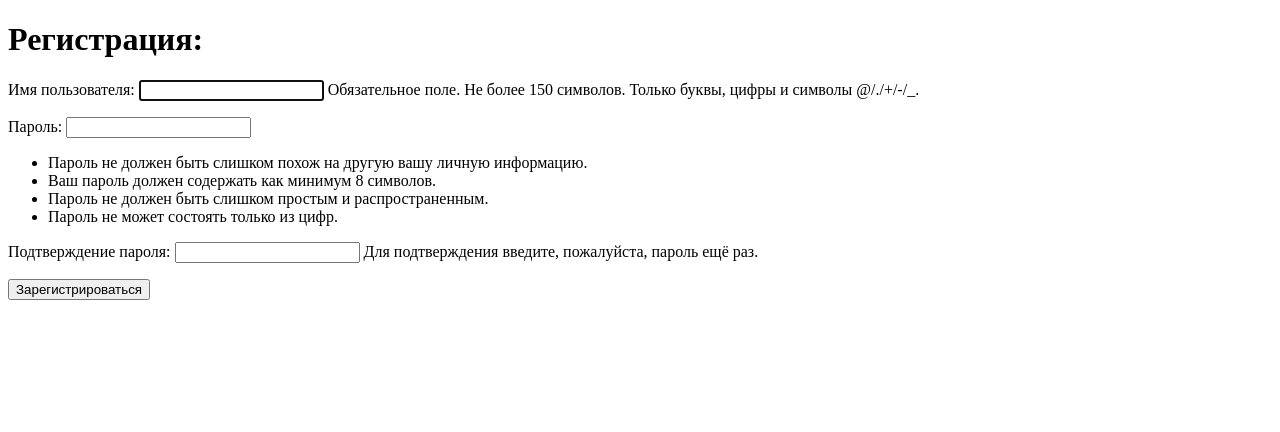
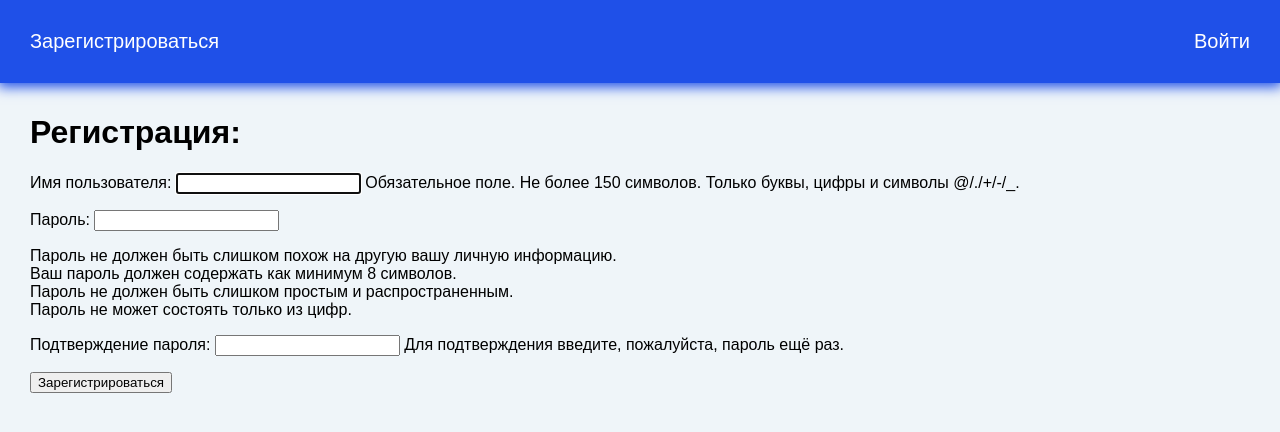
Before and after one commit to Hammer3355/third_project, a Django app: page /signup/ in a window 1280 px wide. Shown: the top 432 px of the page. Run offline with Django 4.2, Linux system fonts and the light colour scheme.

Commit message:
Добавлены стили

```diff
--- /dev/null
+++ b/todos/todo/static/css/style.css
@@ -0,0 +1,42 @@
+body {
+    background-color: #EFF5F9;
+    padding: 0;
+    margin: 0;
+    font-family: Arial, Helvetica, sans-serif;
+}
+
+.wrap{
+    min-width: 1200px;
+    margin: 0 auto;
+    padding: 10px 30px;
+    box-sizing: border-box;
+}
+
+.menu {
+    background: #1F50E8;
+    box-shadow: 0 2px 12px 2px #1F50E8;
+}
+
+ul {
+    list-style: none;
+    padding: 0;
+}
+
+.menu ul {
+    display: flex;
+    justify-content: space-between;
+    font-size: 20px;
+}
+
+.menu .logo {
+    margin-right: 30%;
+    color: #fff;
+}
+
+a {
+    text-decoration: none;
+}
+
+.menu a {
+    color: #fff;
+}
--- a/todos/todo/templates/todo/base.html
+++ b/todos/todo/templates/todo/base.html
@@ -1,13 +1,35 @@
 <!DOCTYPE html>
+{% load static %}
 <html lang="en">
 <head>
 	<meta charset="UTF-8">
 	<title>Title</title>
+	<link rel="stylesheet" href="{% static 'css/style.css' %}">
 </head>
 <body>
+{% if user.is_authenticated %}
+<div class="menu">
+	<div class="wrap">
+		<ul>
+			<li class="logo">Пользователь: {{ user.username }}</li>
+			<li><a href="{% url 'currenttodos' %}">Актуальные</a></li>
+			<li><a href="">Выйти</a></li>
+		</ul>
+	</div>
+</div>
+{% else %}
+<div class="menu">
+	<div class="wrap">
+		<ul>
+			<li><a href="{% url 'signupuser' %}">Зарегистрироваться</a></li>
+			<li><a href="">Войти</a></li>
+		</ul>
+	</div>
+</div>
+{% endif %}
 <div class="content">
 	<div class="wrap">
-		{% block kontent %}
+		{% block content %}
 
 		{% endblock %}
 	</div>
--- a/todos/todo/templates/todo/currenttodos.html
+++ b/todos/todo/templates/todo/currenttodos.html
@@ -1,5 +1,5 @@
 {% extends 'todo/base.html' %}
 
-{% block kontent %}
+{% block content %}
 <h1>Задачи:</h1>
 {% endblock %}
--- a/todos/todo/templates/todo/signupuser.html
+++ b/todos/todo/templates/todo/signupuser.html
@@ -1,6 +1,6 @@
 {% extends 'todo/base.html' %}
 
-{% block kontent %}
+{% block content %}
 <h1>Регистрация:</h1>
 
 <div>
```
